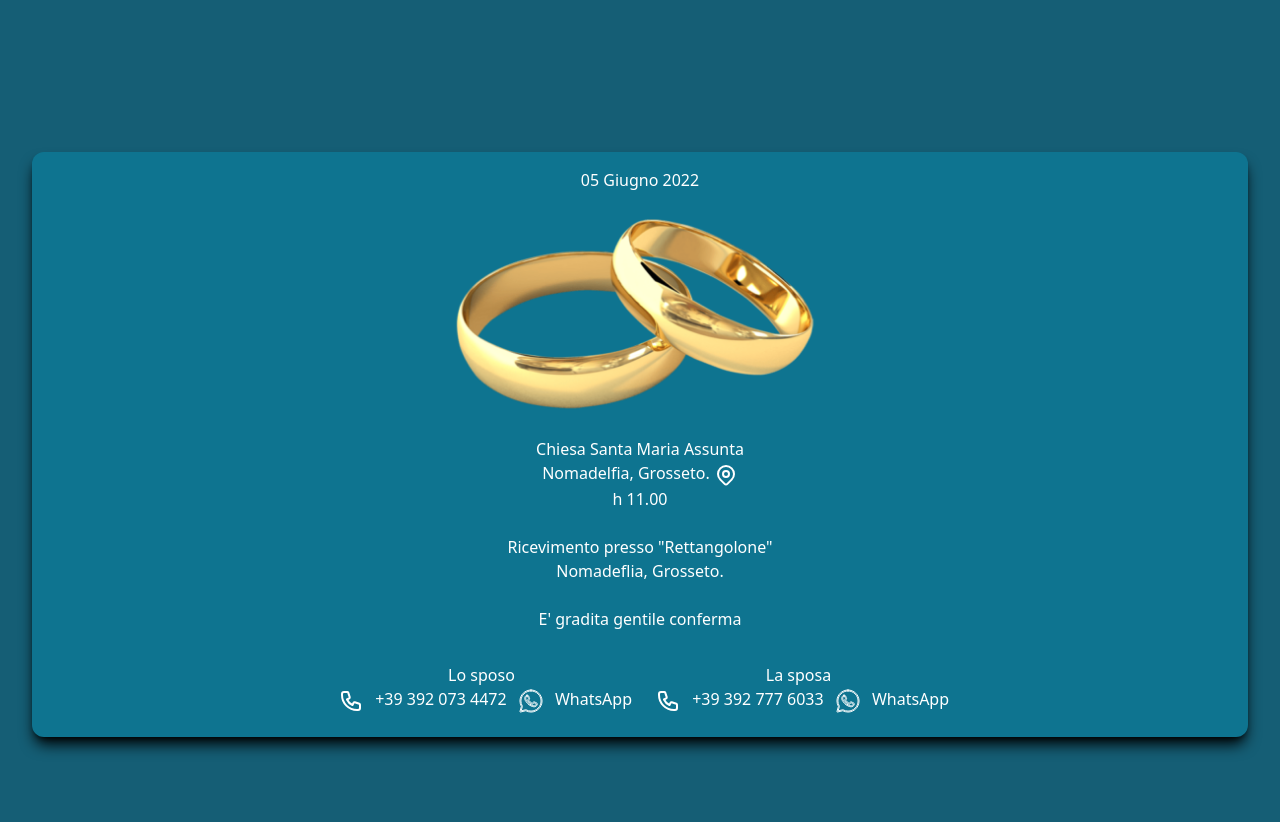
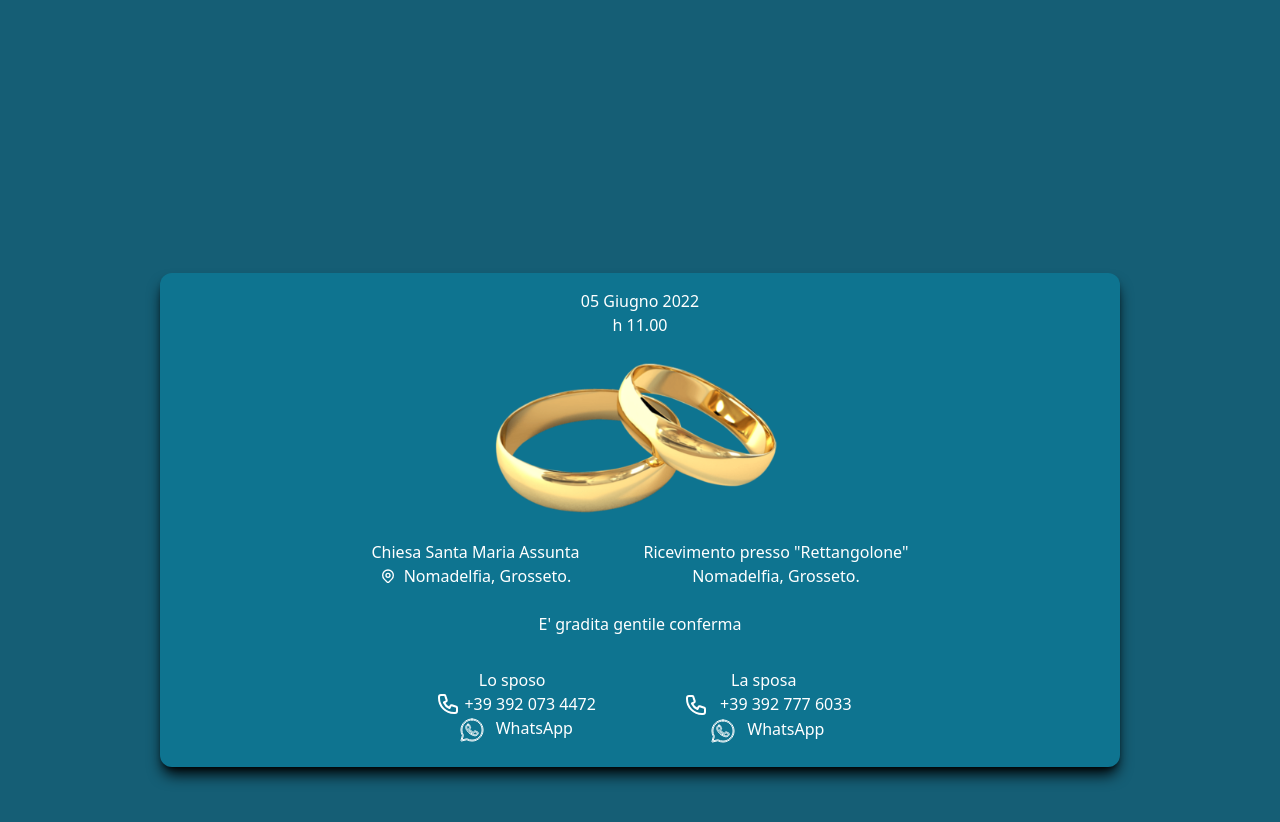
Before and after one commit to dido18/wedding-site, a website: page index.html in a window 1280 px wide. Shown: the part 680-1502 px from the top of the page. Drawn offline with Linux system fonts and the light colour scheme.

Commit message:
fix positions

```diff
--- a/index.html
+++ b/index.html
@@ -24,8 +24,6 @@
 </head>
 <body >
 
-
-
 <div class="bg-cyan-800">
     <div class="flex flex-col rounded p-2 items-center justify-center space-y-8 h-screen text-white">
         <div class="text-6xl delay-75 transform duration-2000 ease-in-out text-opacity-0" data-replace='{"text-opacity-0": "text-opacity-100"}'>Ivan e Noemi</div>
@@ -35,49 +33,56 @@
         </div>
     </div>
 
-    <div class="h-screen p-4" id="anchor-name">
-        <div class="flex flex-col justify-center items-center space-y-6 text-center p-4 m-4 text-white rounded-xl shadow-lg shadow-black bg-cyan-700">
+    <div class="h-screen items-center justify-center flex" id="anchor-name">
+        <div class="flex flex-col justify-center items-center space-y-6 text-center w-3/4 p-4 text-white rounded-xl shadow-lg shadow-black bg-cyan-700">
+            <div>
                 <h1>05 Giugno 2022</h1>
+                <h3> h 11.00 </h3>
+            </div>
              <img class="w-1/3" src="/img/anelli.png" alt="Matrimonio Ivan&Noemi ">
 
+            <div class="md:flex md:justify-between md:items-center md:space-y-0 md:space-x-16 space-y-8 space-x-0 ">
                 <div>
                     <h2>Chiesa Santa Maria Assunta</h2>
-
-                <a href="https://goo.gl/maps/q78mZZ1ZVT6yhwef6" target="_blank" rel="noopener noreferrer">
-                    Nomadelfia, Grosseto.
-                    <svg xmlns="http://www.w3.org/2000/svg" class="h-6 w-6 inline-block" fill="none"
+                    <a href="https://goo.gl/maps/q78mZZ1ZVT6yhwef6" class="flex justify-center space-x-2" target="_blank" rel="noopener noreferrer">
+                        <svg xmlns="http://www.w3.org/2000/svg" class="w-4" fill="none"
                              viewBox="0 0 24 24" stroke="currentColor">
                             <path stroke-linecap="round" stroke-linejoin="round" stroke-width="2"
                                   d="M17.657 16.657L13.414 20.9a1.998 1.998 0 01-2.827 0l-4.244-4.243a8 8 0 1111.314 0z"/>
                             <path stroke-linecap="round" stroke-linejoin="round" stroke-width="2"
                                   d="M15 11a3 3 0 11-6 0 3 3 0 016 0z"/>
                         </svg>
+                    <span>Nomadelfia, Grosseto.</span>
                     </a>
-                <h3> h 11.00 </h3>
+
+
                 </div>
 
                 <div>
                     <h2>Ricevimento presso "Rettangolone"</h2>
-                <h3>Nomadeflia, Grosseto.</h3>
+                    <h3>Nomadelfia, Grosseto.</h3>
+                </div>
             </div>
 
             <div>
                 <h2>E' gradita gentile conferma</h2>
+
             </div>
 
-            <div class="md:flex md:justify-evenly md:items-center md:space-y-0 space-y-4 m-1">
+            <div class="md:flex md:justify-evenly md:items-center md:space-y-0 md:space-x-16 space-x-0 space-y-4 m-1">
                 <div class="space-x-2 p-2">
                     <h2>Lo sposo</h2>
-                        <a href="tel:+393490000000" target="_blank" rel="noopener noreferrer">
-                         <span>
-                              <svg xmlns="http://www.w3.org/2000/svg" class="mr-2 h-6 w-6 inline-block"
+                    <div>
+                        <a href="tel:+393490000000" class="flex justify-center space-x-1" target="_blank" rel="noopener noreferrer">
+                          <svg xmlns="http://www.w3.org/2000/svg" class="w-4 md:w-6"
                                fill="none" viewBox="0 0 24 24" stroke="currentColor">
                             <path stroke-linecap="round" stroke-linejoin="round" stroke-width="2"
                                   d="M3 5a2 2 0 012-2h3.28a1 1 0 01.948.684l1.498 4.493a1 1 0 01-.502 1.21l-2.257 1.13a11.042 11.042 0 005.516 5.516l1.13-2.257a1 1 0 011.21-.502l4.493 1.498a1 1 0 01.684.949V19a2 2 0 01-2 2h-1C9.716 21 3 14.284 3 6V5z"/>
                           </svg>
-                                +39 392 073 4472
-                         </span>
+                            <span>+39 392 073 4472 </span>
                         </a>
+                    </div>
+                    <div>
                     <a href="https://wa.me/393920734472" target="_blank" rel="noopener noreferrer">
                          <span>
                              <svg xmlns="http://www.w3.org/2000/svg" class="mr-2 h-6 w-6 inline-block"
@@ -89,9 +94,10 @@
                          </span>
                         </a>
                     </div>
-
+                </div>
                 <div class="space-x-2 p-2">
                     <h2>La sposa</h2>
+                    <div>
                         <a href="tel:+393490000000" target="_blank" rel="noopener noreferrer">
                              <span>
                                   <svg xmlns="http://www.w3.org/2000/svg" class="mr-2 h-6 w-6 inline-block"
@@ -102,6 +108,8 @@
                                   +39 392 777 6033
                              </span>
                         </a>
+                    </div>
+                    <div>
                         <a href="https://wa.me/393927776033" target="_blank" rel="noopener noreferrer">
                              <span>
                                  <svg xmlns="http://www.w3.org/2000/svg" class="mr-2 h-6 w-6 inline-block"
@@ -112,6 +120,7 @@
                                   WhatsApp
                              </span>
                         </a>
+                    </div>
                 </div>
             </div>
         </div>
```
Also changed, not shown: dist/output.css. Lines whose indentation alone changed are shown as unchanged.
